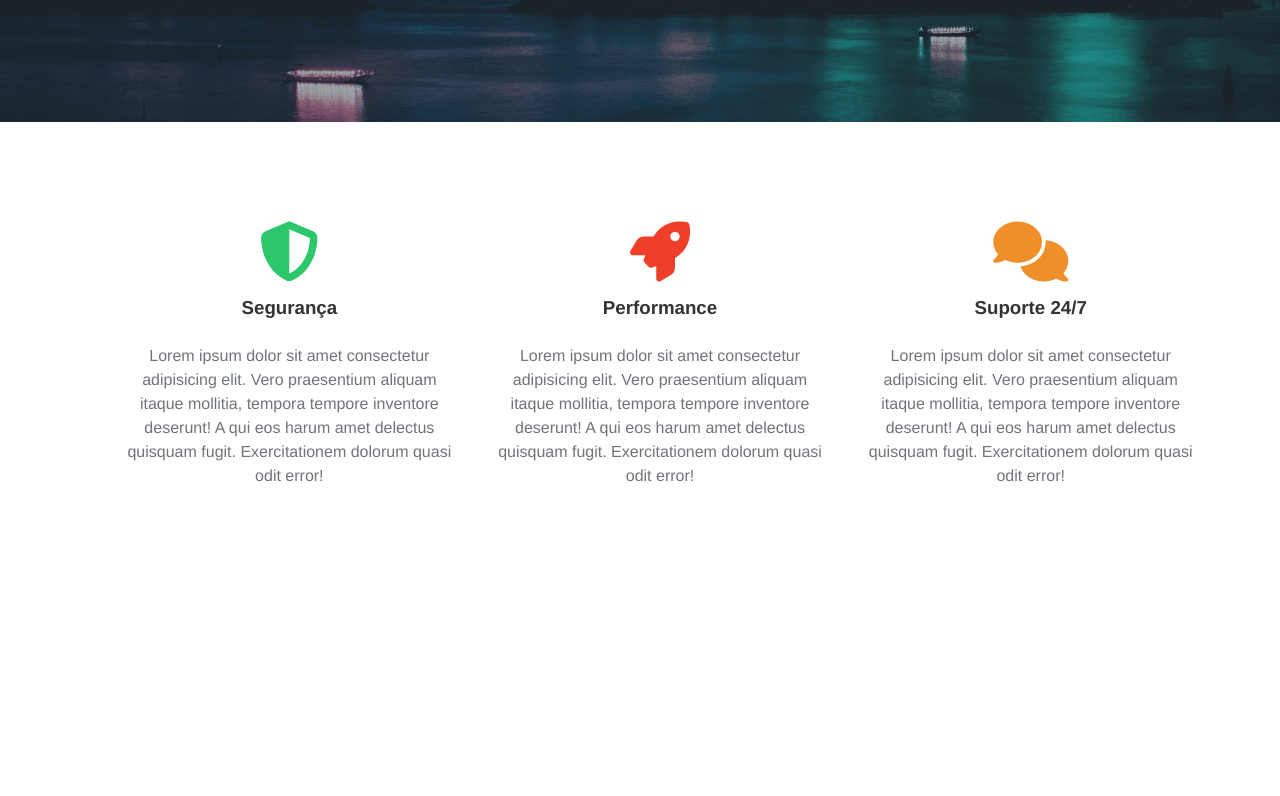
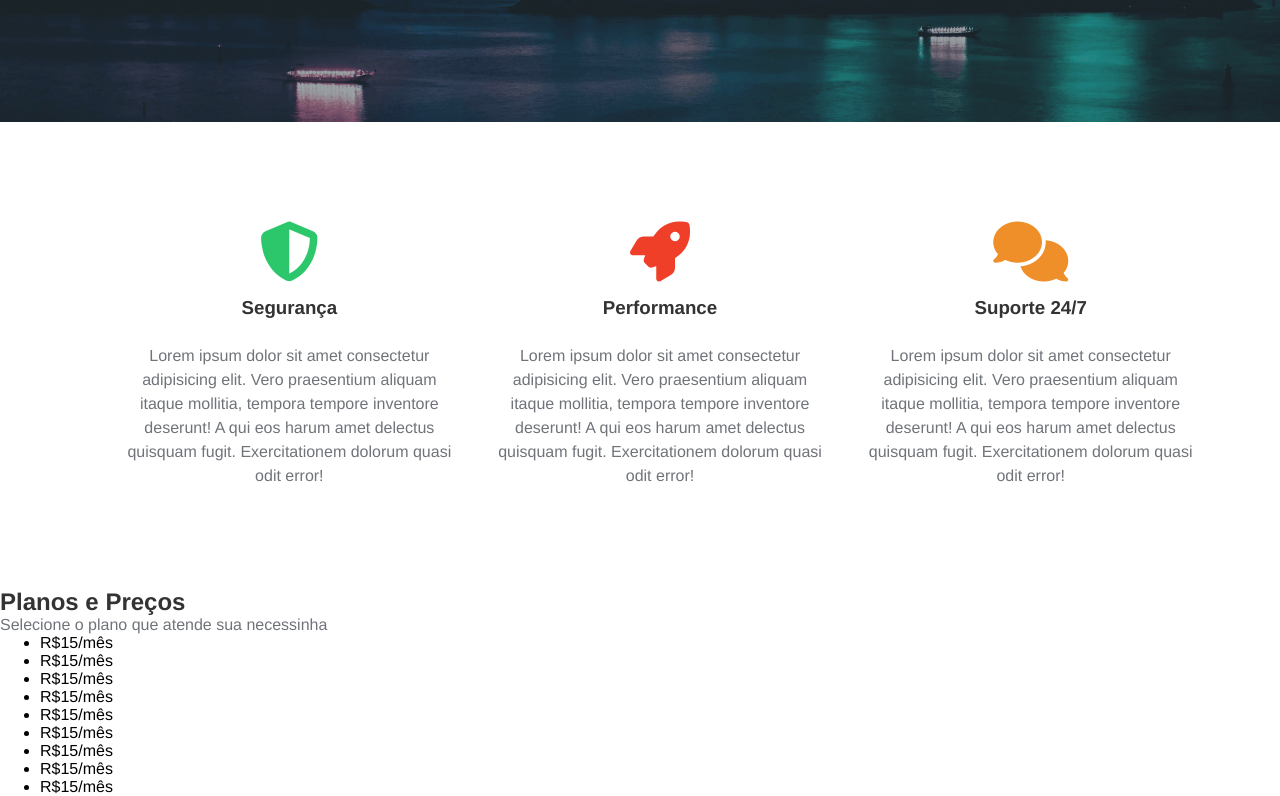
Before and after one commit to andreluiskunert/Formacao_Full_Stack_2026_completo_Hora_de_Codar, a plain HTML site: page Curso de HTML e CSS do Básico ao Avançado_Com Projetos/8_Projetos/HdC_Host/index.html in a window 1280 px wide. Shown: the part 377-1173 px from the top of the page. Before the commit the page ends 965 px from the top, so only its background shows below. Drawn offline with Linux system fonts and the light colour scheme.

Commit message:
fazer amanha...

```diff
--- a/Curso de HTML e CSS do Básico ao Avançado_Com Projetos/8_Projetos/HdC_Host/index.html
+++ b/Curso de HTML e CSS do Básico ao Avançado_Com Projetos/8_Projetos/HdC_Host/index.html
@@ -69,6 +69,26 @@
                     </li>
                 </ul>
             </section>
+            <section class="pricing-container">
+                <h2>Planos e Preços </h2>
+                <p>Selecione o plano que atende sua necessinha </p>
+                <div class="plans-container">
+                    <dv class="plan">
+                        <ul>
+                          <li class="price"> R$15/mês </li>
+                          <li class="price"> R$15/mês </li>
+                          <li class="price"> R$15/mês </li>
+                          <li class="price"> R$15/mês </li>
+                          <li class="price"> R$15/mês </li>
+                          <li class="price"> R$15/mês </li>
+                           <li class="price"> R$15/mês </li>
+                          <li class="price"> R$15/mês </li>
+                          <li class="price"> R$15/mês </li>
+
+                        </ul>
+                    </dv>
+                </div>
+            </section>
     </div>
 </body>
 </html>
```
Also changed, not shown: Curso de HTML e CSS do Básico ao Avançado_Com Projetos/8_Projetos/HdC_Host/imgs/Captura de tela_2026-11-10_22-41-08.jpg (added), Curso de JavaScript do básico ao avançado com projetos/IMGS/Captura de tela_2026-11-10_23-17-12.jpg (added).
